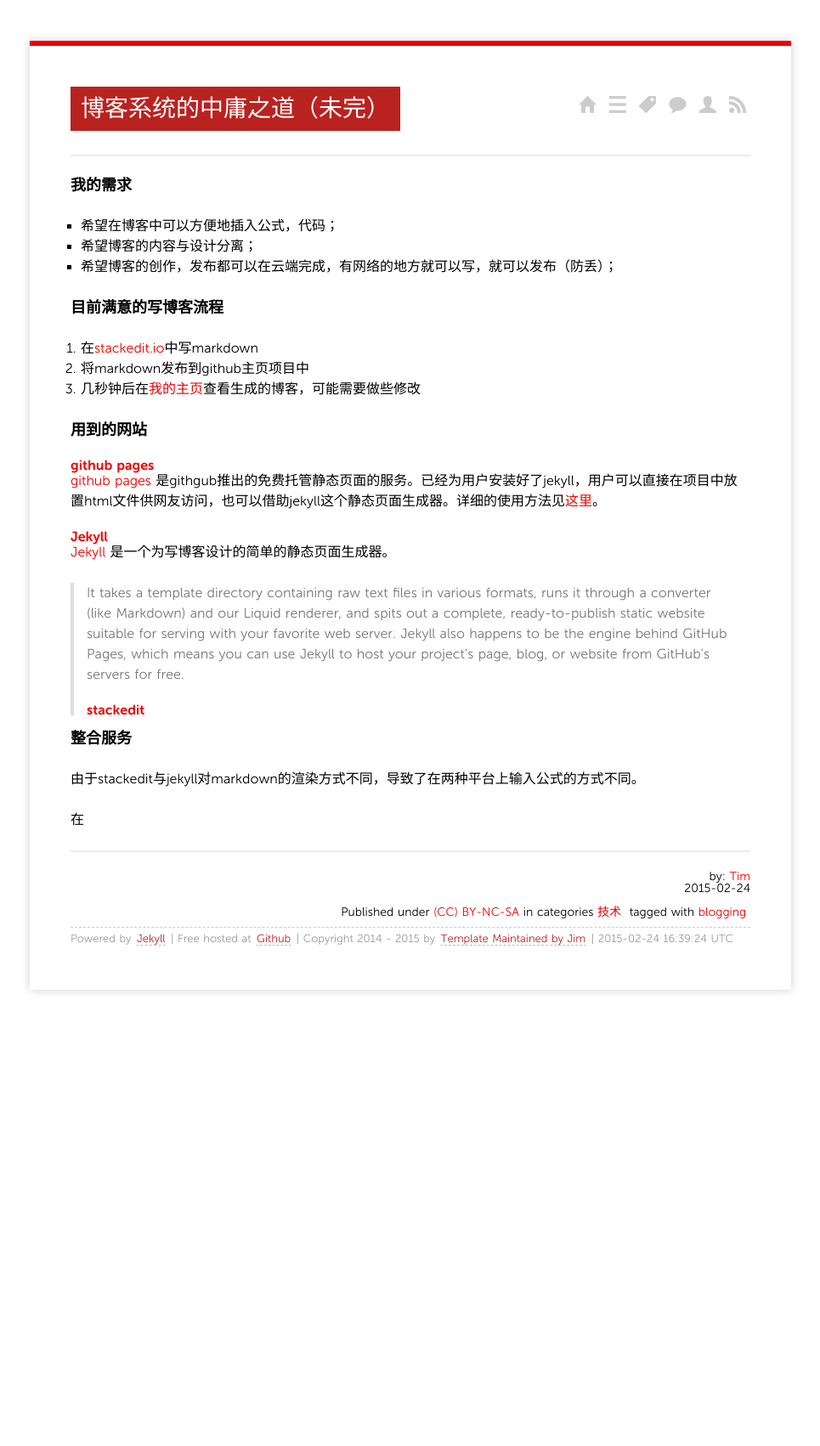
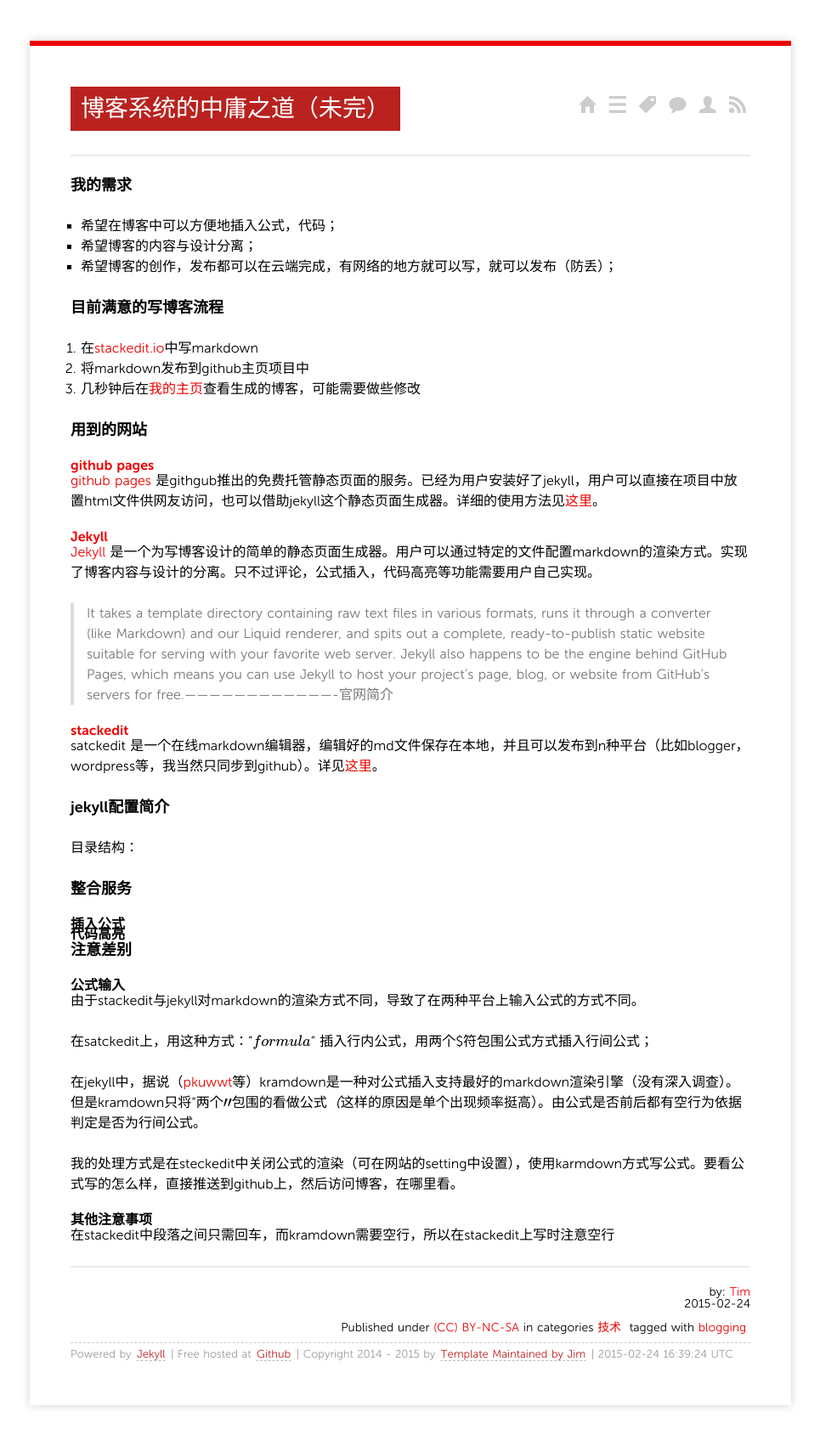
Before and after one commit to timqian/used_to_be_timqian.github.io, a Jekyll site: the page built from _posts/2015-2-24-博客系统的中庸之道.md, in a window 1280 px wide. Shown: the whole page at 85% size, without its empty margins (157-1122 px from the left). Built offline with Jekyll 4.4.1, drawn with Linux system fonts in a browser that asks for light colours; nearby versions of some CDN libraries; formulas are drawn with MathJax 3; comment, search, counter and statistics services are not loaded; before the commit the page ends 1213 px from its top, so only the background shows below that.

Commit message:
Published with https://stackedit.io/

```diff
--- a/_posts/2015-2-24-博客系统的中庸之道.md
+++ b/_posts/2015-2-24-博客系统的中庸之道.md
@@ -23,11 +23,33 @@ tags:
 [github pages](https://pages.github.com/) 是githgub推出的免费托管静态页面的服务。已经为用户安装好了jekyll，用户可以直接在项目中放置html文件供网友访问，也可以借助jekyll这个静态页面生成器。详细的使用方法见[这里](https://pages.github.com/)。
 
 ####[Jekyll](http://jekyllrb.com/)
-[Jekyll](http://jekyllrb.com/) 是一个为写博客设计的简单的静态页面生成器。
-> It takes a template directory containing raw text files in various formats, runs it through a converter (like Markdown) and our Liquid renderer, and spits out a complete, ready-to-publish static website suitable for serving with your favorite web server. Jekyll also happens to be the engine behind GitHub Pages, which means you can use Jekyll to host your project’s page, blog, or website from GitHub’s servers for free.
+[Jekyll](http://jekyllrb.com/) 是一个为写博客设计的简单的静态页面生成器。用户可以通过特定的文件配置markdown的渲染方式。实现了博客内容与设计的分离。只不过评论，公式插入，代码高亮等功能需要用户自己实现。
+> It takes a template directory containing raw text files in various formats, runs it through a converter (like Markdown) and our Liquid renderer, and spits out a complete, ready-to-publish static website suitable for serving with your favorite web server. Jekyll also happens to be the engine behind GitHub Pages, which means you can use Jekyll to host your project’s page, blog, or website from GitHub’s servers for free.-------------------------------------官网简介
+
 ####[stackedit](https://stackedit.io)
+satckedit 是一个在线markdown编辑器，编辑好的md文件保存在本地，并且可以发布到n种平台（比如blogger，wordpress等，我当然只同步到github）。详见[这里](https://stackedit.io)。
+
+###jekyll配置简介
+目录结构：
 
 ###整合服务
+
+####插入公式
+
+####代码高亮
+
+
+
+###注意差别
+
+####公式输入
 由于stackedit与jekyll对markdown的渲染方式不同，导致了在两种平台上输入公式的方式不同。
 
-在
+在satckedit上，用这种方式："$formula$" 插入行内公式，用两个$符包围公式方式插入行间公式；
+
+在jekyll中，据说（[pkuwwt](http://www.pkuwwt.tk/linux/2013-12-03-jekyll-using-mathjax/)等）kramdown是一种对公式插入支持最好的markdown渲染引擎（没有深入调查）。但是kramdown只将“两个$”包围的看做公式（这样的原因是单个$出现频率挺高）。由公式是否前后都有空行为依据判定是否为行间公式。
+
+我的处理方式是在steckedit中关闭公式的渲染（可在网站的setting中设置），使用karmdown方式写公式。要看公式写的怎么样，直接推送到github上，然后访问博客，在哪里看。
+
+####其他注意事项
+在stackedit中段落之间只需回车，而kramdown需要空行，所以在stackedit上写时注意空行
```
